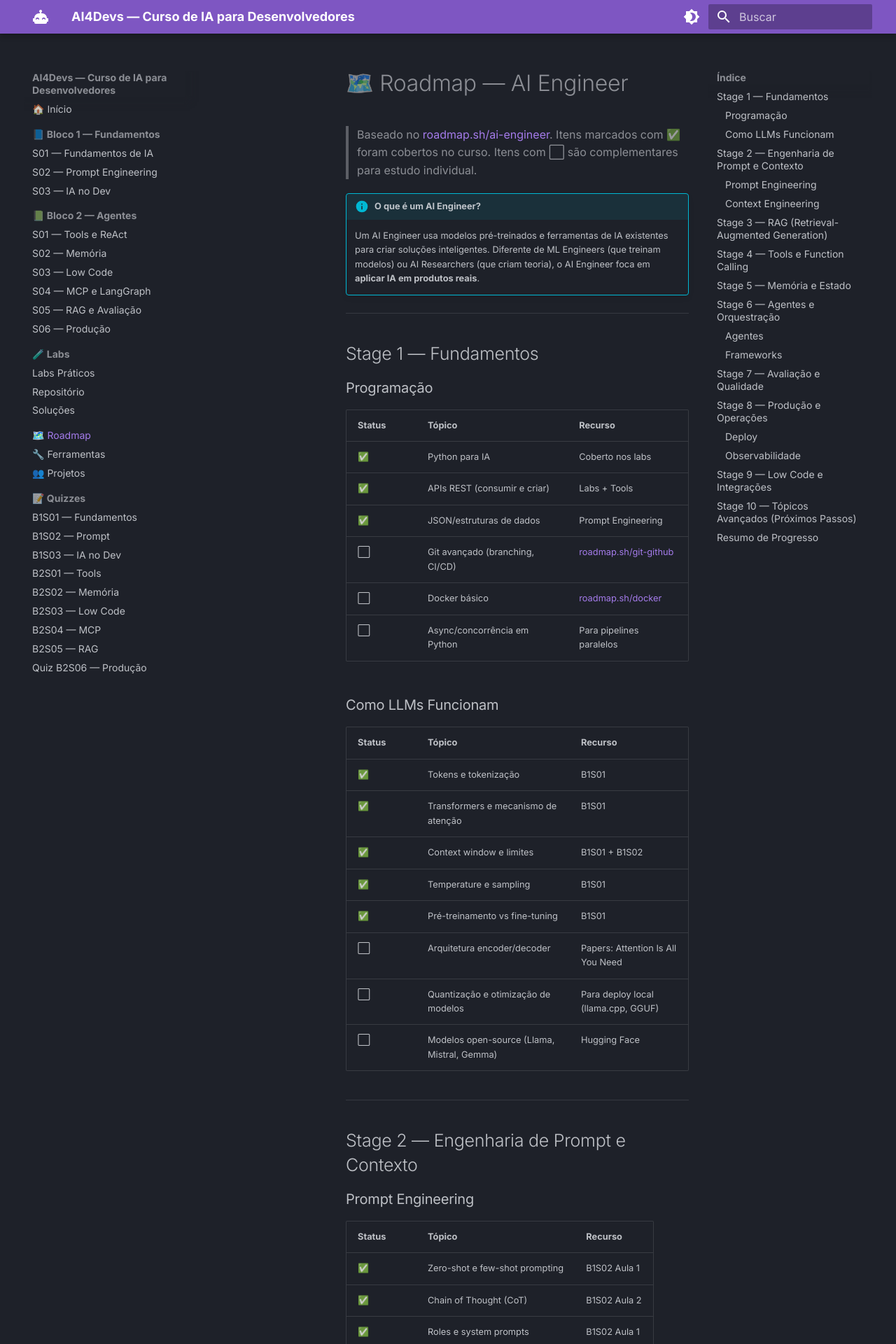
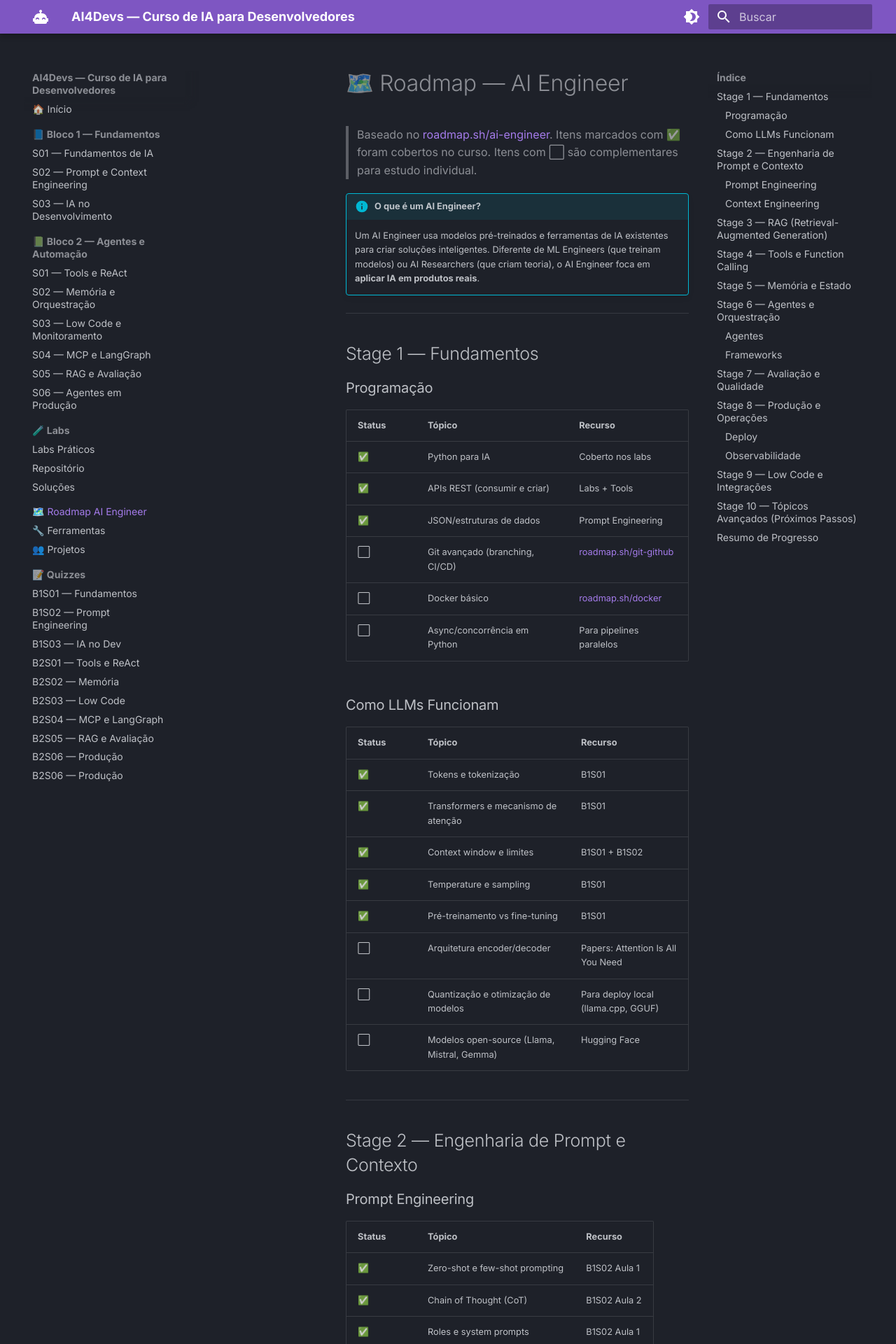
Before and after one commit to IA-para-DEVs-SD/AI4devs, an MkDocs documentation site: the page built from docs/roadmap.md, in a window 1280 px wide. Shown: the top 1920 px of the page at 70% size. Built offline with MkDocs 1.6.1 and Material for MkDocs 9.7.7, drawn with Linux system fonts in a browser that asks for light colours.

Commit message:
docs: restaura nomes completos do menu

```diff
--- a/mkdocs.yml
+++ b/mkdocs.yml
@@ -69,29 +69,30 @@ nav:
   - "🏠 Início": index.md
   - "📘 Bloco 1 — Fundamentos":
     - "S01 — Fundamentos de IA": bloco1/s01-fundamentos.md
-    - "S02 — Prompt Engineering": bloco1/s02-prompt-engineering.md
-    - "S03 — IA no Dev": bloco1/s03-ia-desenvolvimento.md
-  - "📗 Bloco 2 — Agentes":
+    - "S02 — Prompt e Context Engineering": bloco1/s02-prompt-engineering.md
+    - "S03 — IA no Desenvolvimento": bloco1/s03-ia-desenvolvimento.md
+  - "📗 Bloco 2 — Agentes e Automação":
     - "S01 — Tools e ReAct": bloco2/s01-tools-react.md
-    - "S02 — Memória": bloco2/s02-memoria-orquestracao.md
-    - "S03 — Low Code": bloco2/s03-lowcode-monitoramento.md
+    - "S02 — Memória e Orquestração": bloco2/s02-memoria-orquestracao.md
+    - "S03 — Low Code e Monitoramento": bloco2/s03-lowcode-monitoramento.md
     - "S04 — MCP e LangGraph": bloco2/s04-mcp-langgraph.md
     - "S05 — RAG e Avaliação": bloco2/s05-rag-avaliacao.md
-    - "S06 — Produção": bloco2/s06-producao.md
+    - "S06 — Agentes em Produção": bloco2/s06-producao.md
   - "🧪 Labs":
     - "Labs Práticos": labs.md
     - "Repositório": repositorio.md
     - "Soluções": solucoes.md
-  - "🗺️ Roadmap": roadmap.md
+  - "🗺️ Roadmap AI Engineer": roadmap.md
   - "🔧 Ferramentas": ferramentas.md
   - "👥 Projetos": projetos.md
   - "📝 Quizzes":
     - "B1S01 — Fundamentos": bloco1/quiz-b1s01.md
-    - "B1S02 — Prompt": bloco1/quiz-b1s02.md
+    - "B1S02 — Prompt Engineering": bloco1/quiz-b1s02.md
     - "B1S03 — IA no Dev": bloco1/quiz-b1s03.md
-    - "B2S01 — Tools": bloco2/quiz-b2s01.md
+    - "B2S01 — Tools e ReAct": bloco2/quiz-b2s01.md
     - "B2S02 — Memória": bloco2/quiz-b2s02.md
     - "B2S03 — Low Code": bloco2/quiz-b2s03.md
-    - "B2S04 — MCP": bloco2/quiz-b2s04.md
-    - "B2S05 — RAG": bloco2/quiz-b2s05.md
+    - "B2S04 — MCP e LangGraph": bloco2/quiz-b2s04.md
+    - "B2S05 — RAG e Avaliação": bloco2/quiz-b2s05.md
+    - "B2S06 — Produção": bloco2/quiz-b2s06.md
     - "Quiz B2S06 — Produção": bloco2/quiz-b2s06.md
```
